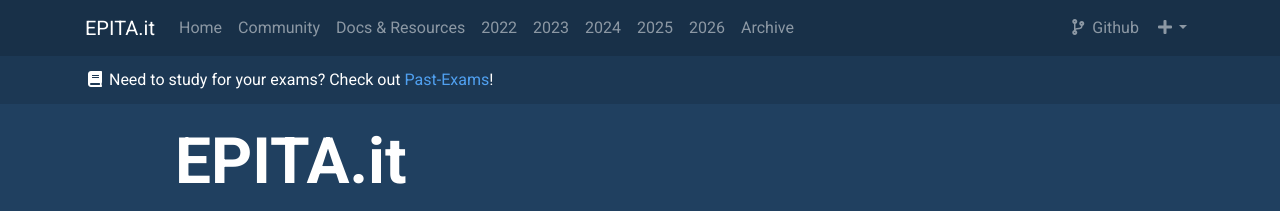
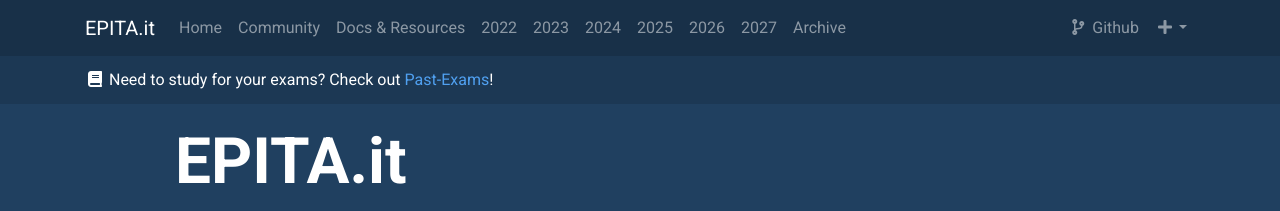
Before and after one commit to Epidocs/epita.it, a Jekyll site: the page built from index.html, in a window 1280 px wide. Shown: the top 211 px of the page. Built offline with Jekyll 4.4.1, drawn with Linux system fonts in a browser that asks for light colours; nearby versions of some CDN libraries.

Commit message:
Add 2027 navbar

```diff
--- a/_data/navbar.yml
+++ b/_data/navbar.yml
@@ -22,5 +22,8 @@
 - title: 2026
   href: /2026
 
+- title: 2027
+  href: /2027
+
 - title: Archive
   href: /archive
```
